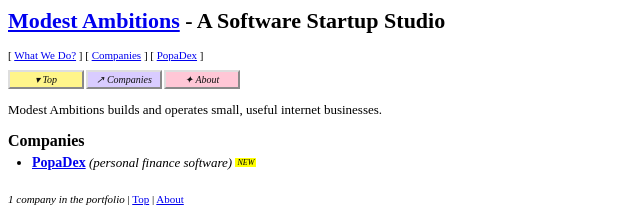
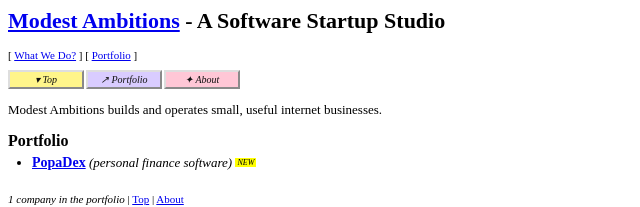
Before and after one commit to bit-of-a-shambles/modest-ambitions, a Next.js app: page / in a window 1280 px wide. Shown: the top 207 px of the page, without its empty margins (0-640 px from the left). Built offline with nearby package versions, Linux system fonts and the light colour scheme.

Commit message:
Rename companies navigation to portfolio

```diff
--- a/app/page.tsx
+++ b/app/page.tsx
@@ -6,16 +6,16 @@
       </h1>
 
       <nav className="text-nav" aria-label="Primary navigation">
-        [ <a href="#about">What We Do?</a> ] [ <a href="#companies">Companies</a>{" "}
-        ] [ <a href="https://popadex.com">PopaDex</a> ]
+        [ <a href="#about">What We Do?</a> ] [ <a href="#portfolio">Portfolio</a>{" "}
+        ]
       </nav>
 
       <nav className="button-nav" aria-label="Shortcuts">
         <a className="yellow" href="#top">
           ▾ Top
         </a>
-        <a className="lilac" href="#companies">
-          ↗ Companies
+        <a className="lilac" href="#portfolio">
+          ↗ Portfolio
         </a>
         <a className="pink" href="#about">
           ✦ About
@@ -26,7 +26,7 @@
         Modest Ambitions builds and operates small, useful internet businesses.
       </p>
 
-      <h2 id="companies">Companies</h2>
+      <h2 id="portfolio">Portfolio</h2>
       <ul className="directory">
         <li>
           <a href="https://popadex.com">PopaDex</a>
```
Also changed, not shown: public-site/index.html (+3 -4 lines).
